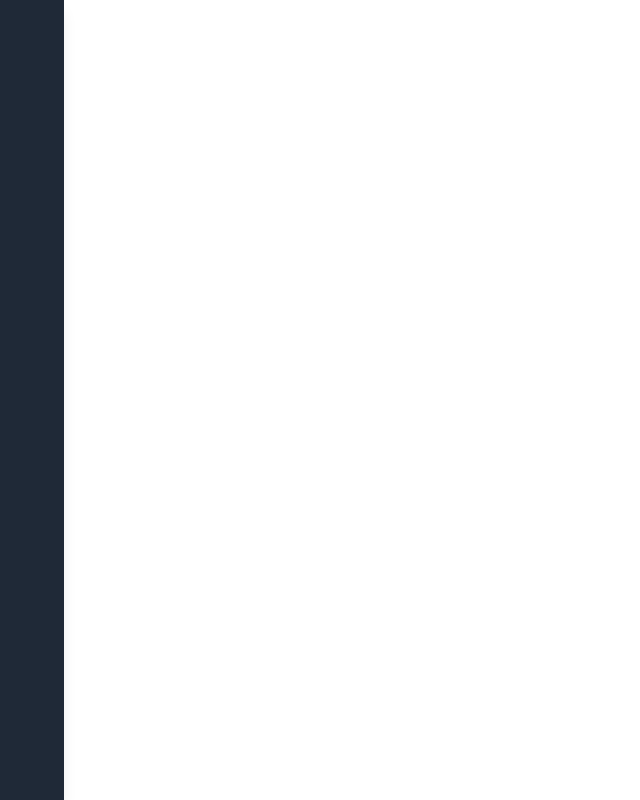
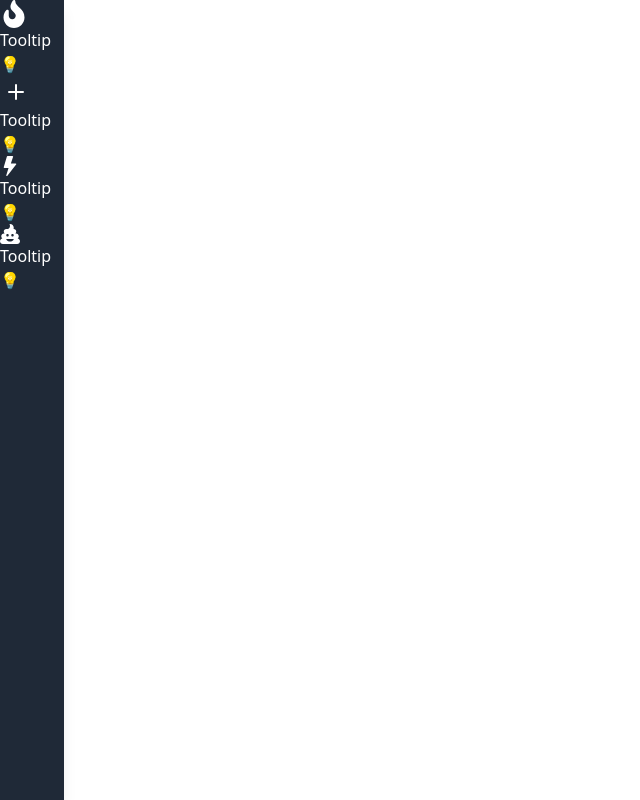
Before and after one commit to mena0018/Discord-Clone, a React (Vite) app: page / in a window 1280 px wide. Shown: the whole page, without its empty margins (0-640 px from the left). Built offline with nearby package versions, Linux system fonts and the light colour scheme.

Commit message:
Addition of the SideBarIcon component to the SideBar

```diff
--- a/src/components/SideBar.tsx
+++ b/src/components/SideBar.tsx
@@ -1,12 +1,20 @@
+import { BsPlus, BsFillLightningFill } from "react-icons/bs";
+import { FaFire, FaPoo } from "react-icons/fa";
+import SideBarIcon from "./SideBarIcon";
 
 const SideBar = () => {
   return (
-    <div className='fixed top-0 h-screen w-16 m-0
-                    flex flex-col
-                  bg-gray-800 text-white shadow-lg'>
+    <div
+      className="fixed top-0 h-screen w-16 m-0
+                 flex flex-col
+                bg-gray-800 text-white shadow-lg"
+    >
+      <SideBarIcon icon={<FaFire size="28" />} />
+      <SideBarIcon icon={<BsPlus size="32" />} />
+      <SideBarIcon icon={<BsFillLightningFill size="20" />} />
+      <SideBarIcon icon={<FaPoo size="20" />} />
+    </div>
+  );
+};
 
-    </div>
-  )
-}
-
-export default SideBar
+export default SideBar;
```
